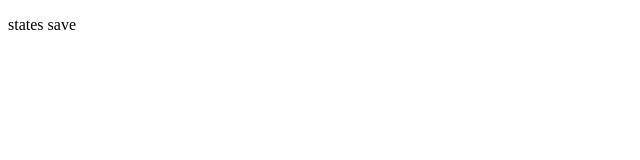
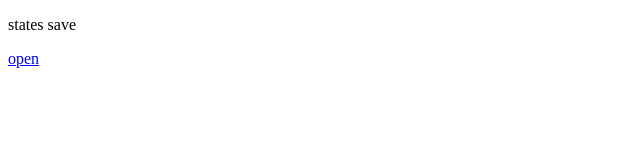
Before and after one commit to Pathan-coder/Pathan-coder, a plain HTML site: page READM.html in a window 1280 px wide. Shown: the full height of the page, 0-640 px from the left. Drawn offline with Linux system fonts and the light colour scheme.

Commit message:
Update READM.html
Dh

```diff
--- a/READM.html
+++ b/READM.html
@@ -3,7 +3,7 @@
 <head>
   <p>states save</p>
   <body>
-   <a href='VID-20241113-WA0003.mp4'></a>
+   <a href='VID-20241113-WA0003.mp4'>open</a>
  </body>
 </html>
 
```
